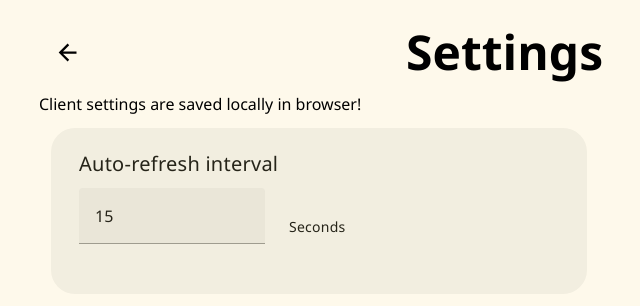
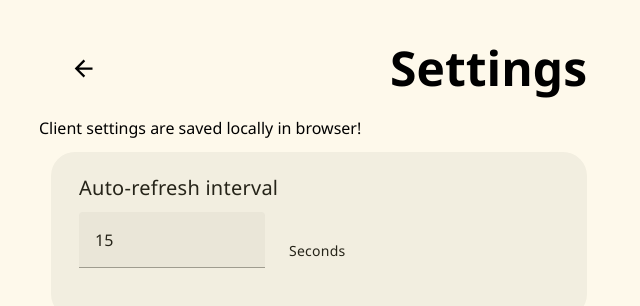
Before and after one commit to yanghuaxuan/Easy-Tunneler, a Vue app in the folder frontend/: page / in a window 1280 px wide. Both pictures are taken after a click on the button 892 px from the left and 52 px from the top of the page. Shown: the top 306 px of the page, without its empty margins (321-961 px from the left). Built offline with nearby package versions, Linux system fonts and the light colour scheme; no server answers.

Commit message:
Prep for transitions

```diff
--- a/frontend/src/App.vue
+++ b/frontend/src/App.vue
@@ -1,12 +1,8 @@
 <script setup lang="ts">
 import { watch } from 'vue'
-import { mdiArrowLeft, mdiWrenchOutline } from "@mdi/js"
 import { RouterView } from 'vue-router'
-import { useRoute } from 'vue-router'
 import { store } from '@/store'
 
-
-const route = useRoute()
 
 watch(store, (newStore) => {
   localStorage.setItem("autorefresh_interval", newStore.autorefresh_interval.toString())
@@ -16,24 +12,6 @@ watch(store, (newStore) => {
 <template>
   <v-layout>
     <v-main>
-      <v-row class="d-flex align-center" v-if="route.name === 'tunnels'">
-        <v-col>
-          <h1 class="header">Tunnels</h1>
-        </v-col>
-        <v-col class="d-flex justify-end">
-          <v-btn @click="$router.replace({ name: 'settings' })" class="rounded-button" size="x-large" variant="text"
-            :icon="mdiWrenchOutline" />
-        </v-col>
-      </v-row>
-      <v-row v-else class="d-flex align-center">
-        <v-col>
-          <v-btn @click="$router.replace({ name: 'tunnels' })" class="rounded-button" size="x-large" variant="text"
-            :icon="mdiArrowLeft" />
-        </v-col>
-        <v-col class="d-flex justify-end">
-          <h1 class="header">Settings</h1>
-        </v-col>
-      </v-row>
       <!-- <RouterView v-slot="{ Component }">
         <Transition name="slider" mode="out-in">
           <Component :is="Component" :key="$route.path" />
--- a/frontend/src/views/SettingsView.vue
+++ b/frontend/src/views/SettingsView.vue
@@ -2,6 +2,8 @@
   import { reactive, watch, ref } from 'vue'
   import { store } from '@/store'
   import rules from '@/rules'
+  import { mdiArrowLeft } from "@mdi/js"
+
 
   const { autorefresh_interval: init_autorefresh_interval } = store
 
@@ -26,6 +28,15 @@
 
 <template>
   <v-container>
+    <v-row class="d-flex align-center">
+        <v-col>
+          <v-btn @click="$router.replace({ name: 'tunnels' })" class="rounded-button" size="x-large" variant="text"
+            :icon="mdiArrowLeft" />
+        </v-col>
+        <v-col class="d-flex justify-end">
+          <h1 class="header">Settings</h1>
+        </v-col>
+      </v-row>
     <v-row>
       <p>Client settings are saved locally in browser!</p>
     </v-row>
--- a/frontend/src/views/TunnelView.vue
+++ b/frontend/src/views/TunnelView.vue
@@ -1,7 +1,7 @@
 <script setup lang="ts">
 import { onMounted, reactive, watch, computed } from "vue";
 import { ref } from "vue";
-import { mdiPlus, mdiClose } from "@mdi/js"
+import { mdiPlus, mdiClose, mdiWrenchOutline } from "@mdi/js"
 import { store } from '@/store'
 import colors from 'vuetify/util/colors'
 import TunnelSwitch from '@/components/TunnelSwitch.vue'
@@ -173,6 +173,15 @@ onMounted(async () => {
 
 <template>
   <v-container>
+    <v-row class="d-flex align-center">
+        <v-col>
+          <h1 class="header">Tunnels</h1>
+        </v-col>
+        <v-col class="d-flex justify-end">
+          <v-btn @click="$router.replace({ name: 'settings' })" class="rounded-button" size="x-large" variant="text"
+            :icon="mdiWrenchOutline" />
+        </v-col>
+      </v-row>
     <v-row>
       <p>{{ msgAutoRefresh }}</p>
     </v-row>
```
